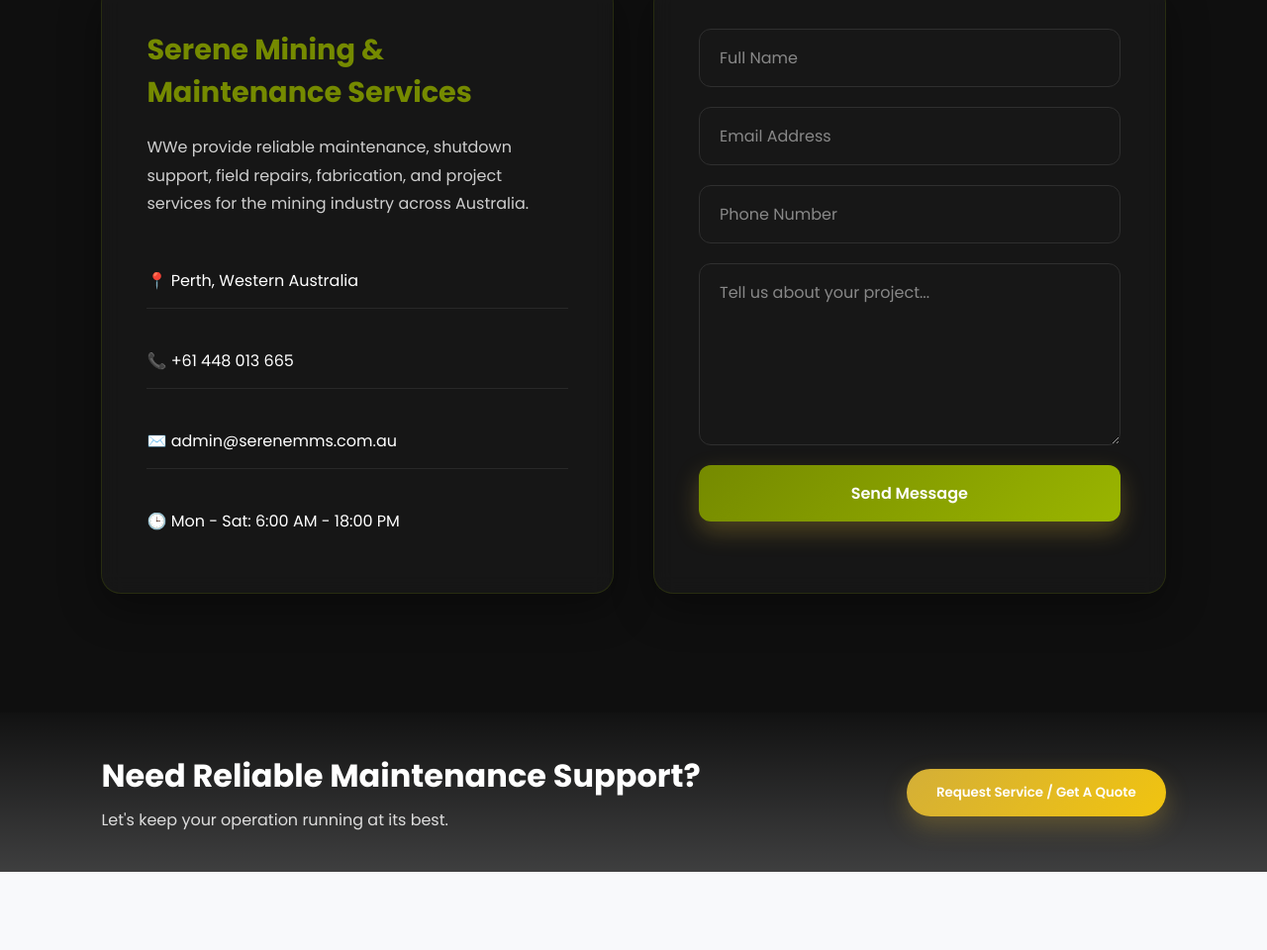
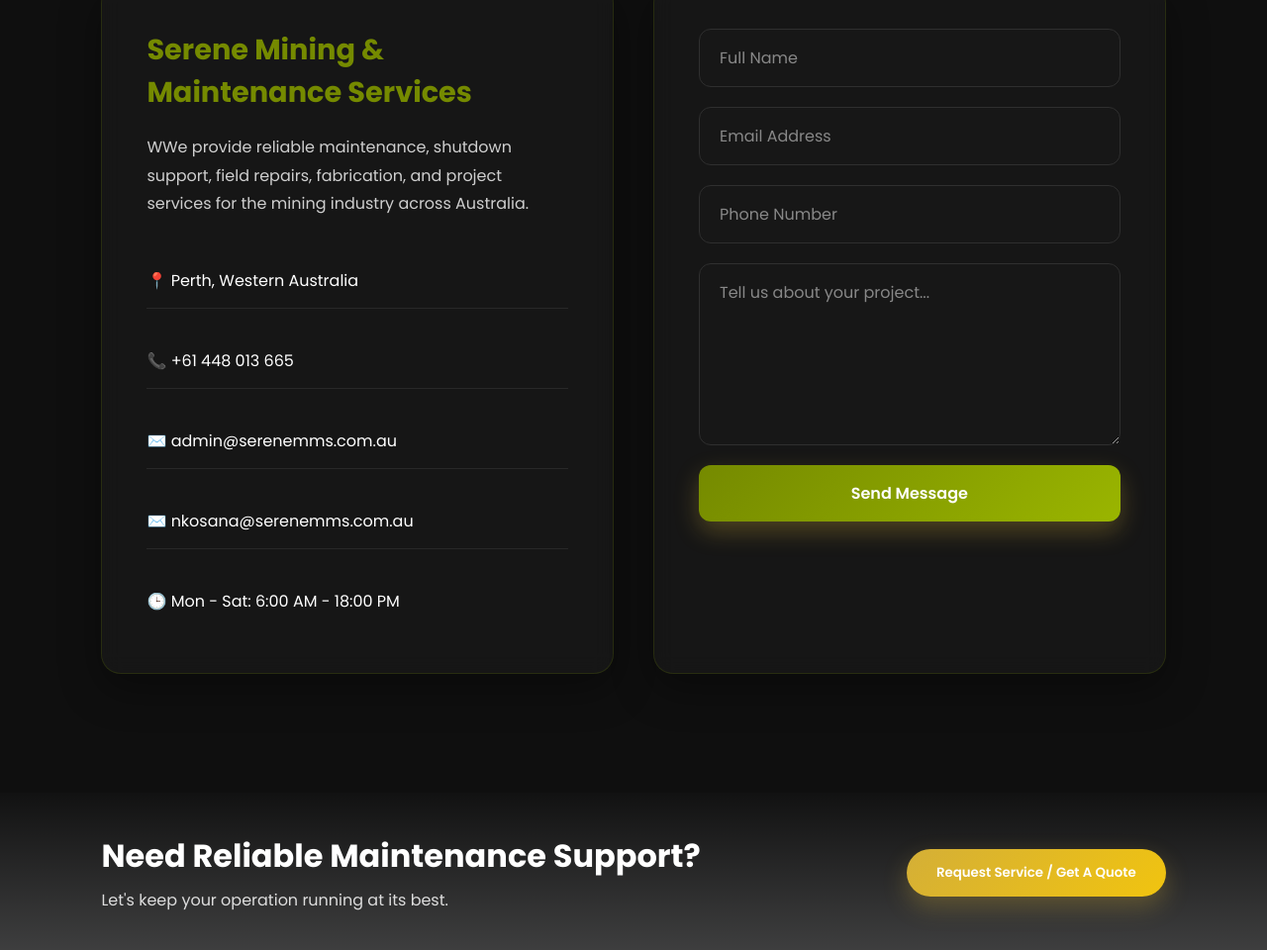
Before and after one commit to PrinceMasimbaMbizi/serene, a plain HTML site: page index.html in a window 1280 px wide. Shown: the part 5302-6262 px from the top of the page at 99% size. Before the commit the page ends 6183 px from the top, so only its background shows below. Drawn offline with Linux system fonts and the light colour scheme; a script that the page names is missing.

Commit message:
Added another email

```diff
--- a/index.html
+++ b/index.html
@@ -731,6 +731,10 @@
                     <br>
 
                     <div class="info-item">
+                        ✉️ nkosana@serenemms.com.au
+                    </div>
+                    <br>
+                    <div class="info-item">
                         🕒 Mon - Sat: 6:00 AM - 18:00 PM
                     </div>
 
```
